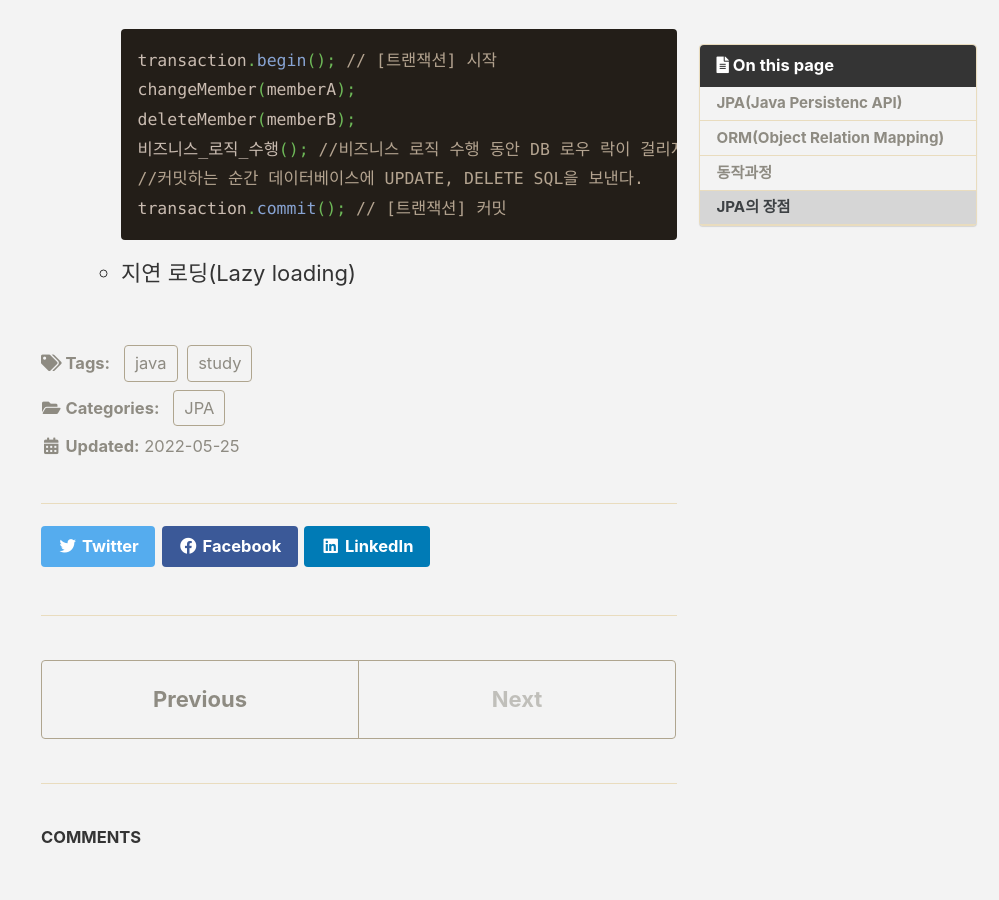
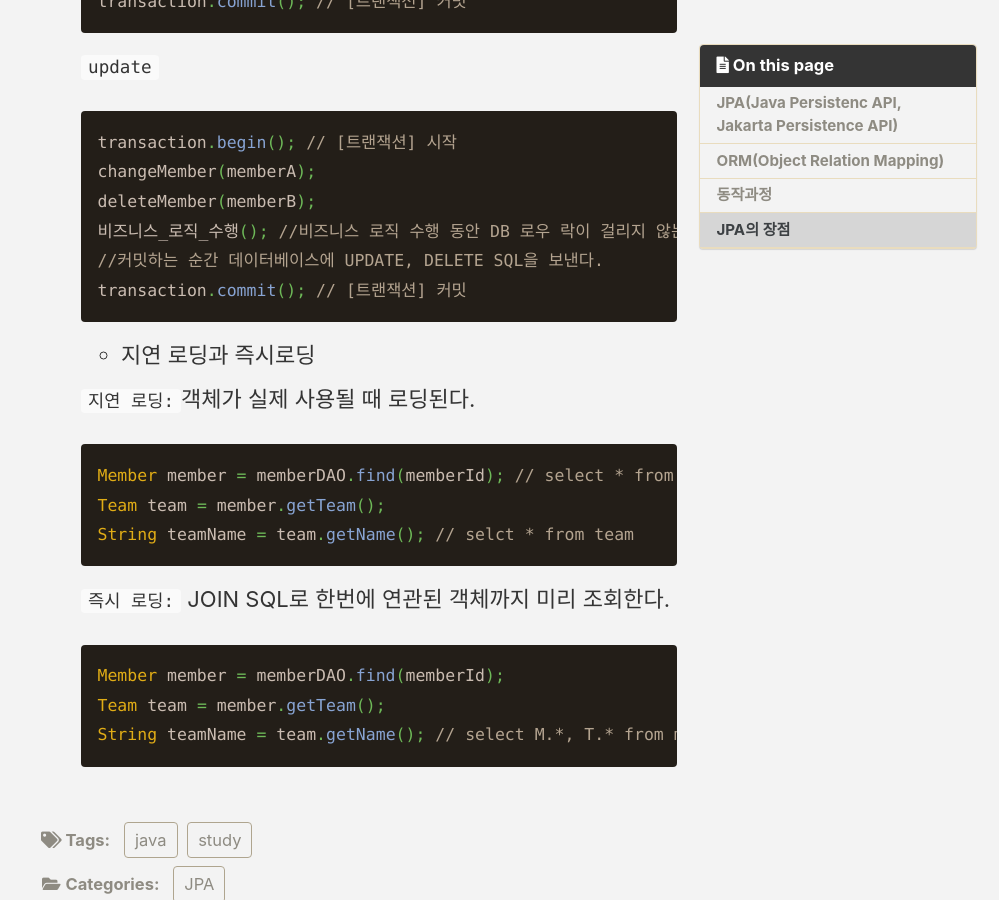
Before and after one commit to easyhak/easyhak.github.io, a Jekyll site: the page built from _posts/2022-05-25-What is JPA.md, in a window 1280 px wide and 900 px high, scrolled down 2895 px. Shown: the whole window, without its empty margins (281-1280 px from the left). Built offline with Jekyll 4.4.1, drawn with Linux system fonts in a browser that asks for light colours; cached includes are drawn as plain includes; comment, search, counter and statistics services are not loaded; some of the changed text lies outside the part shown.

Commit message:
update post

````diff
--- a/_posts/2022-05-25-What is JPA.md
+++ b/_posts/2022-05-25-What is JPA.md
@@ -7,10 +7,11 @@
 toc: true
 toc_sticky: true
 ---
-## JPA(Java Persistenc API)
-- Java Persistence API
+## JPA(Java Persistenc API, Jakarta Persistence API)
 - 스프링이 제공해주는 것이 아닌 자바에서 제공해주는 `ORM` 표준 기술이다.
 - `Hibernate`, `Spring JPA`, `EcliplseLink` 등 과 같은 구현체가 있고 이것의 표준 인터페이스가 JPA이다.
+- JPA 3.0 버전부터는 JCP에서 이클립스 재단으로 이관이 진행 되면서 Jakarta Persistence API로 이름이 바뀌었다.
+
 ## ORM(Object Relation Mapping)
 - Object-relation mapping(객체 관계 매핑)
 - 객체는 객체대로 설계한다.
@@ -19,7 +20,7 @@
 - 대중적인 언어에는 ORM기술이 존재(`python`, `java`, `Node.js`...)
 
 ## 동작과정
-<img src="/assets/images/jpa-working-flow.png" alt="jpa-working-flow">
+<img src="../assets/images/jpa-working-flow.png" alt="jpa-working-flow">
 JPA는 애플리케이션과 JDBC 사이에서 동작한다.
 
 ## JPA의 장점
@@ -33,29 +34,35 @@
   그러나 JPA를 사용한다면 우리는 단순히 필드만 추가해주면 된다. 나머지 SQL은 JPA가 처리해줄 것이다.
 - 페더라임의 불일치 해결
   * JPA와 상속
-  * JPA와 연관관계
+  * JPA와 연관관계를 지원한다(1:N, N:1,N:M,1:1)
   * JPA와 객체 그래프 탐색
-  * JPA 비교하기
 - 성능 최적화 기능
   * 1차 캐시와 동일성(identity)을 보장해준다.
   ```java
-    String memberId = "100";
-    Member m1 = jpa.find(Member.class, memberId); //SQL
-    Member m2 = jpa.find(Member.class, memberId); //캐시
-    System.out.println(m1 == m2) //true
-    // SQL이 한번만 시행된다.
+  String memberId = "100";
+  Member m1 = jpa.find(Member.class, memberId); //SQL
+  Member m2 = jpa.find(Member.class, memberId); //캐시
+  System.out.println(m1 == m2) //true
+  // SQL이 한번만 시행된다.
   ```
+- 애노테이션을 이용한 매핑 설정을 한다. (xml파일로도 매핑 설정은 가능하다.)
+- String, int, LocalDate 등 기본적인 타입에 대한 매핑을 지원해준다.
+- 커스텀 타입 변환기를 지원해준다. (내가 만든 money타입을 db칼럼에 매핑이 가능하다.)
+
+
   * 트랜잭션을 지원하는 쓰기 로딩을 지연해준다.
+
   `insert`
   ```java
-      transaction.begin(); // [트랜잭션] 시작
-      em.persist(memberA);
-      em.persist(memberB);
-      em.persist(memberC);
-      //여기까지 INSERT SQL을 데이터베이스에 보내지 않는다.
-      //커밋하는 순간 데이터베이스에 INSERT SQL을 모아서 보낸다.
-      transaction.commit(); // [트랜잭션] 커밋
+  transaction.begin(); // [트랜잭션] 시작
+  em.persist(memberA);
+  em.persist(memberB);
+  em.persist(memberC);
+  //여기까지 INSERT SQL을 데이터베이스에 보내지 않는다.
+  //커밋하는 순간 데이터베이스에 INSERT SQL을 모아서 보낸다.
+  transaction.commit(); // [트랜잭션] 커밋
   ```
+
   `update`
   ```java
   transaction.begin(); // [트랜잭션] 시작
@@ -65,4 +72,20 @@
   //커밋하는 순간 데이터베이스에 UPDATE, DELETE SQL을 보낸다.
   transaction.commit(); // [트랜잭션] 커밋
   ```
-  * 지연 로딩(Lazy loading)
+
+  * 지연 로딩과 즉시로딩
+
+  `지연 로딩:`객체가 실제 사용될 때 로딩된다.
+
+  ```java
+  Member member = memberDAO.find(memberId); // select * from member
+  Team team = member.getTeam();
+  String teamName = team.getName(); // selct * from team
+  ```
+
+  `즉시 로딩:` JOIN SQL로 한번에 연관된 객체까지 미리 조회한다.
+  ```java
+  Member member = memberDAO.find(memberId);
+  Team team = member.getTeam();
+  String teamName = team.getName(); // select M.*, T.* from member join team
+  ```
````
